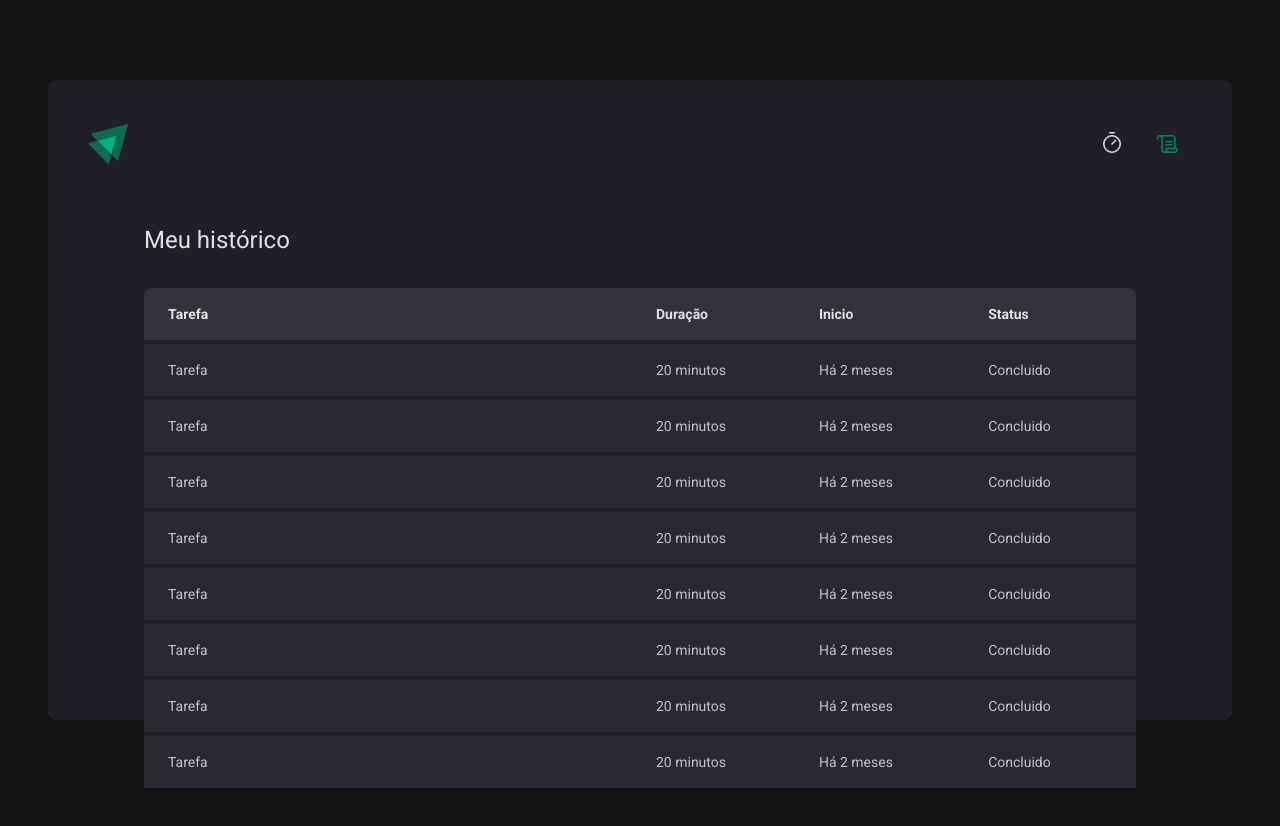
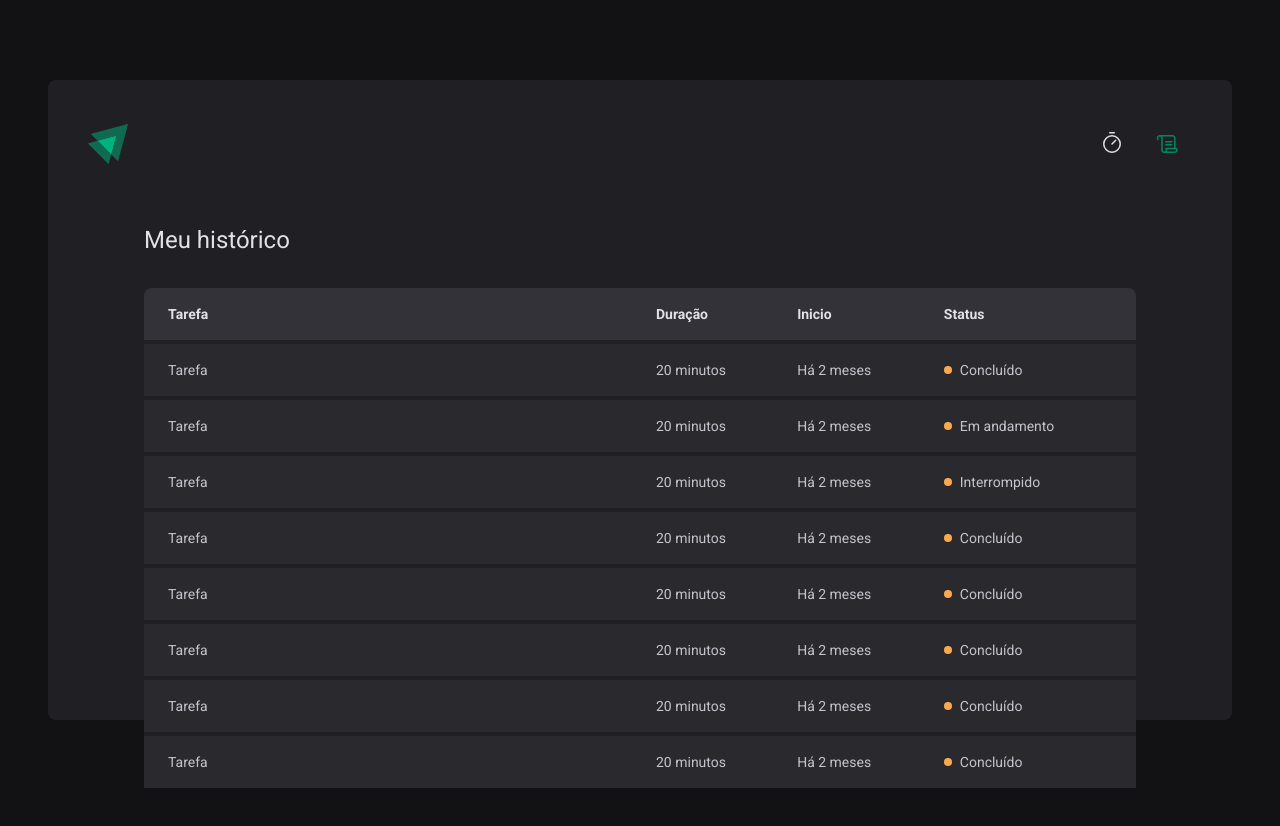
Before and after one commit to diogo-kappaun/ignite-timer, a React (Vite) app: page /history in a window 1280 px wide. Shown: the top 826 px of the page. Built offline with nearby package versions, Linux system fonts and the light colour scheme.

Commit message:
:recycle: refactor: Add status component

```diff
--- a/src/pages/History.tsx
+++ b/src/pages/History.tsx
@@ -1,3 +1,5 @@
+import Status from '../components/Status'
+
 export function History() {
   return (
     <main className="flex flex-1 flex-col p-14">
@@ -18,49 +20,65 @@ export function History() {
               <td>Tarefa</td>
               <td>20 minutos</td>
               <td>Há 2 meses</td>
-              <td>Concluido</td>
+              <td>
+                <Status statusColor="green">Concluído</Status>
+              </td>
             </tr>
             <tr>
               <td>Tarefa</td>
               <td>20 minutos</td>
               <td>Há 2 meses</td>
-              <td>Concluido</td>
+              <td>
+                <Status statusColor="yellow">Em andamento</Status>
+              </td>
             </tr>
             <tr>
               <td>Tarefa</td>
               <td>20 minutos</td>
               <td>Há 2 meses</td>
-              <td>Concluido</td>
+              <td>
+                <Status statusColor="red">Interrompido</Status>
+              </td>
             </tr>
             <tr>
               <td>Tarefa</td>
               <td>20 minutos</td>
               <td>Há 2 meses</td>
-              <td>Concluido</td>
+              <td>
+                <Status statusColor="green">Concluído</Status>
+              </td>
             </tr>
             <tr>
               <td>Tarefa</td>
               <td>20 minutos</td>
               <td>Há 2 meses</td>
-              <td>Concluido</td>
+              <td>
+                <Status statusColor="green">Concluído</Status>
+              </td>
             </tr>
             <tr>
               <td>Tarefa</td>
               <td>20 minutos</td>
               <td>Há 2 meses</td>
-              <td>Concluido</td>
+              <td>
+                <Status statusColor="green">Concluído</Status>
+              </td>
             </tr>
             <tr>
               <td>Tarefa</td>
               <td>20 minutos</td>
               <td>Há 2 meses</td>
-              <td>Concluido</td>
+              <td>
+                <Status statusColor="green">Concluído</Status>
+              </td>
             </tr>
             <tr>
               <td>Tarefa</td>
               <td>20 minutos</td>
               <td>Há 2 meses</td>
-              <td>Concluido</td>
+              <td>
+                <Status statusColor="green">Concluído</Status>
+              </td>
             </tr>
           </tbody>
         </table>
```
